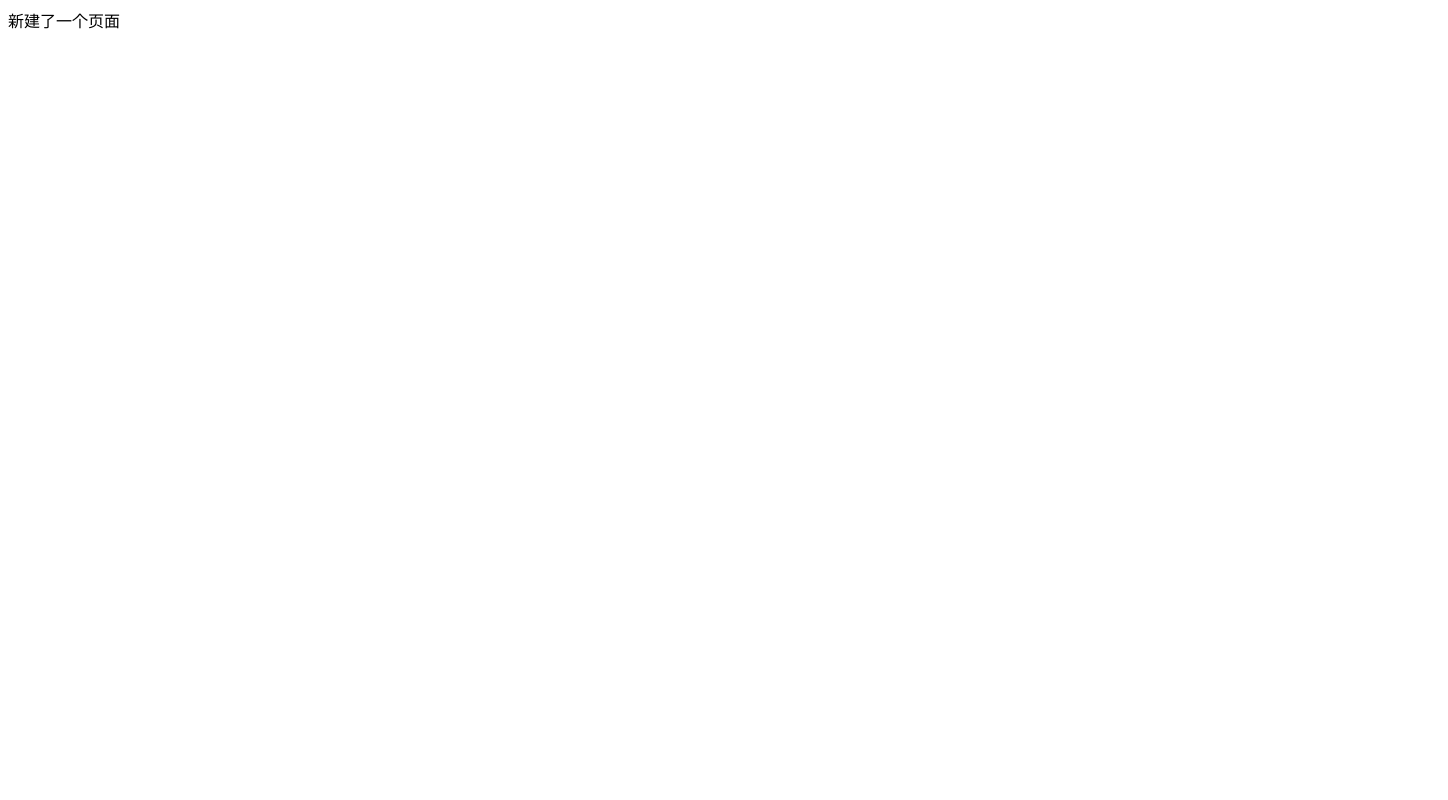
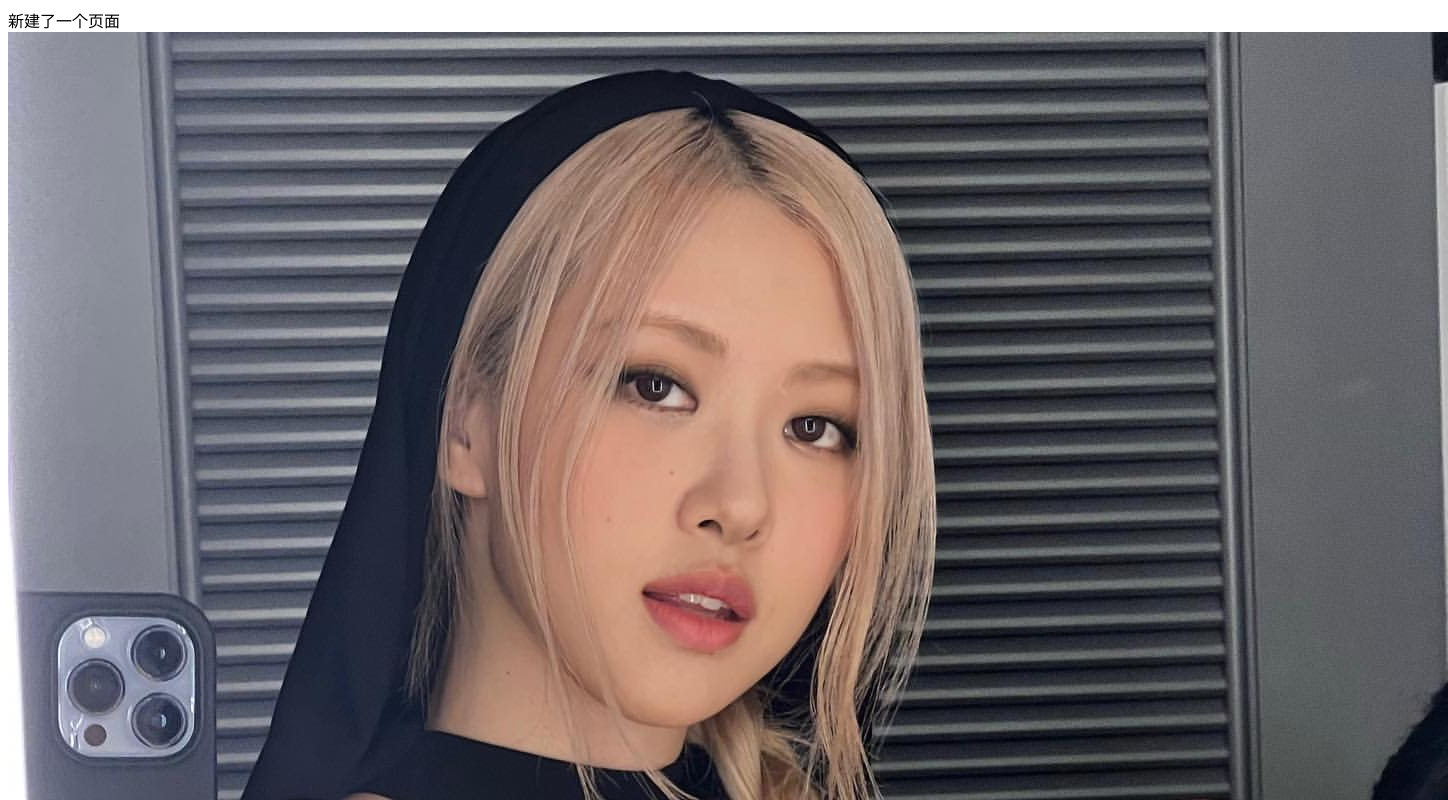
Before and after one commit to WebSong20/study-branch2022-11-25, a plain HTML site: page index.html in a window 1280 px wide. Shown: the top 800 px of the page, 1448 px wide, since content can reach past the window. Drawn offline with Linux system fonts and the light colour scheme.

Commit message:
02Roseimg

```diff
--- a/index.html
+++ b/index.html
@@ -1,12 +1,16 @@
 <!DOCTYPE html>
 <html lang="en">
+
 <head>
     <meta charset="UTF-8">
     <meta http-equiv="X-UA-Compatible" content="IE=edge">
     <meta name="viewport" content="width=device-width, initial-scale=1.0">
     <title>Document</title>
 </head>
+
 <body>
     <div>新建了一个页面</div>
+    <img src="./rose1.jpg" alt="">
 </body>
+
 </html>
```
Also changed, not shown: rose1.jpg (added).
